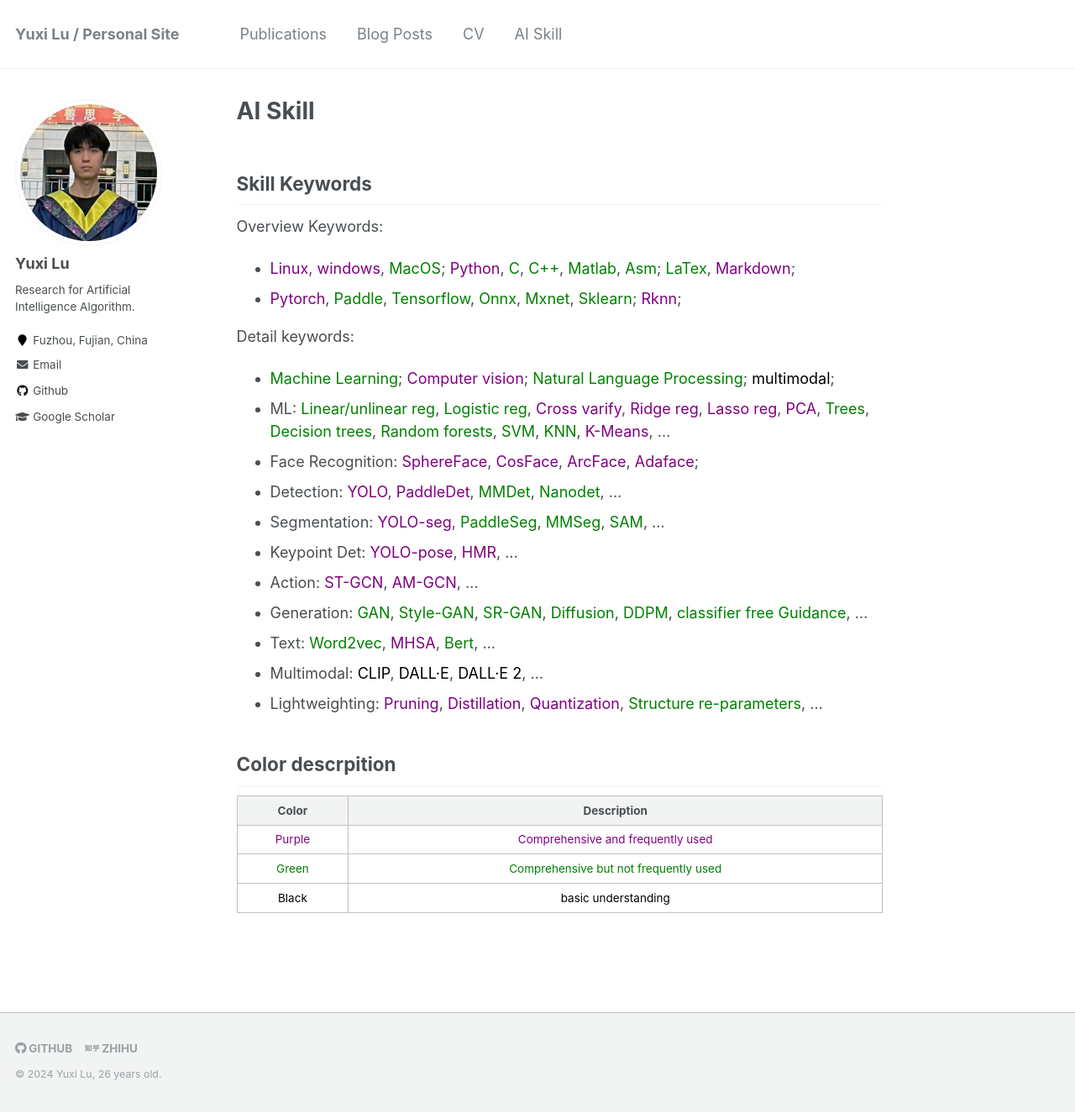
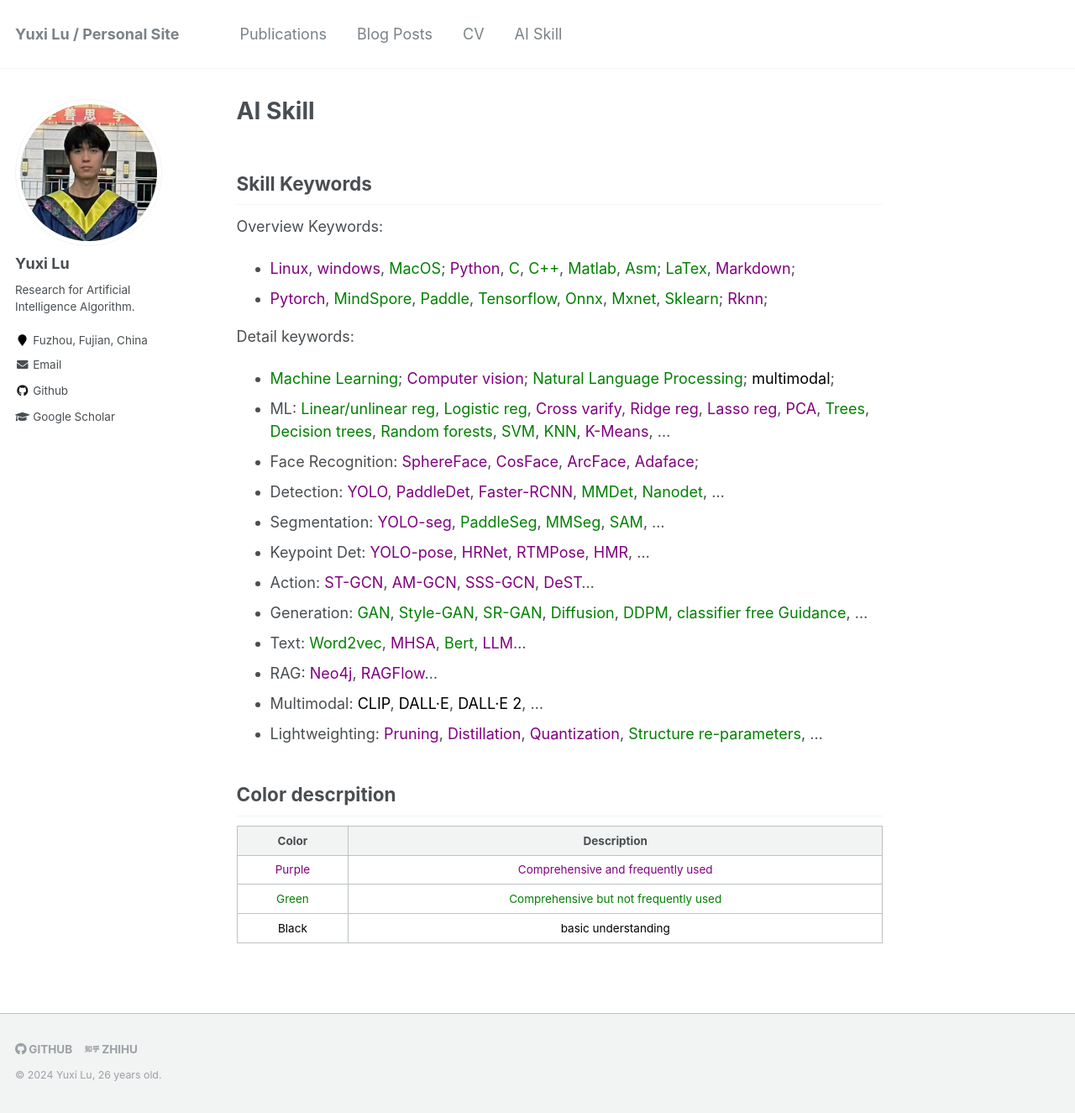
Before and after one commit to divided7/divided7.github.io, a Jekyll site: the page built from _pages/markdown.md, in a window 1280 px wide and 1325 px high. Shown: the whole window at 84% size. Built offline with Jekyll 4.4.1, drawn with Linux system fonts in a browser that asks for light colours.

Commit message:
Update markdown.md

```diff
--- a/_pages/markdown.md
+++ b/_pages/markdown.md
@@ -11,19 +11,20 @@ redirect_from:
 Overview Keywords:
 * <span style="color: Purple;">Linux</span>, <span style="color: Purple;"> windows</span>, <span style="color: Green;">
  MacOS</span>; <span style="color: Purple;">Python</span>, <span style="color: Green;"> C</span>, <span style="color: Green;"> C++</span>, <span style="color: Green;"> Matlab</span>, <span style="color: Green;"> Asm</span>; <span style="color: Green;"> LaTex</span>, <span style="color: Purple;">Markdown</span>;
-* <span style="color: Purple;">Pytorch</span>,<span style="color: Green;"> Paddle</span>, <span style="color: Green;"> Tensorflow</span>, <span style="color: Green;"> Onnx</span>, <span style="color: Green;"> Mxnet</span>, <span style="color: Green;"> Sklearn</span>; <span style="color: Purple;"> Rknn</span>;
+* <span style="color: Purple;">Pytorch</span>, <span style="color: Green;"> MindSpore</span>, <span style="color: Green;"> Paddle</span>, <span style="color: Green;"> Tensorflow</span>, <span style="color: Green;"> Onnx</span>, <span style="color: Green;"> Mxnet</span>, <span style="color: Green;"> Sklearn</span>; <span style="color: Purple;"> Rknn</span>;
 
 Detail keywords:
 
 * <span style="color: green;">Machine Learning</span>;<span style="color: Purple;"> Computer vision</span>; <span style="color: green;"> Natural Language Processing</span>; <span style="color: black;"> multimodal</span>;
 * ML: <span style="color: green;">Linear/unlinear reg</span>, <span style="color: green;"> Logistic reg</span>, <span style="color: Purple;"> Cross varify</span>, <span style="color: Purple;"> Ridge reg</span>, <span style="color: Purple;"> Lasso reg</span>, <span style="color: Purple;"> PCA</span>, <span style="color: green;"> Trees</span>, <span style="color: green;"> Decision trees</span>, <span style="color: green;"> Random forests</span>, <span style="color: green;"> SVM</span>, <span style="color: green;"> KNN</span>, <span style="color: Purple;"> K-Means</span>, ...
 * Face Recognition: <span style="color: Purple;">SphereFace</span>, <span style="color: Purple;">CosFace</span>, <span style="color: Purple;">ArcFace</span>, <span style="color: Purple;">Adaface</span>;
-* Detection: <span style="color: Purple;">YOLO</span>, <span style="color: Purple;"> PaddleDet</span>, <span style="color: green;"> MMDet</span>, <span style="color: green;"> Nanodet</span>, ...
+* Detection: <span style="color: Purple;">YOLO</span>, <span style="color: Purple;"> PaddleDet</span>, <span style="color: Purple;"> Faster-RCNN</span>, <span style="color: green;"> MMDet</span>, <span style="color: green;"> Nanodet</span>, ...
 * Segmentation: <span style="color: Purple;">YOLO-seg</span>, <span style="color: green;"> PaddleSeg</span>, <span style="color: green;"> MMSeg</span>, <span style="color: green;"> SAM</span>, ...
-* Keypoint Det: <span style="color: Purple;">YOLO-pose</span>, <span style="color: Purple;"> HMR</span>, ...
-* Action: <span style="color: Purple;"> ST-GCN</span>, <span style="color: Purple;"> AM-GCN</span>, ...
+* Keypoint Det: <span style="color: Purple;">YOLO-pose</span>, <span style="color: Purple;">HRNet</span>, <span style="color: Purple;">RTMPose</span>, <span style="color: Purple;"> HMR</span>, ...
+* Action: <span style="color: Purple;"> ST-GCN</span>, <span style="color: Purple;"> AM-GCN</span>, <span style="color: Purple;"> SSS-GCN</span>, <span style="color: Purple;"> DeST</span>...
 * Generation: <span style="color: green;"> GAN</span>, <span style="color: green;"> Style-GAN</span>, <span style="color: green;"> SR-GAN</span>, <span style="color: green;"> Diffusion</span>, <span style="color: green;"> DDPM</span>, <span style="color: green;"> classifier free Guidance</span>, ...
-* Text: <span style="color: green;">Word2vec</span>, <span style="color: Purple;"> MHSA</span>, <span style="color: green;"> Bert</span>, ...
+* Text: <span style="color: green;">Word2vec</span>, <span style="color: Purple;"> MHSA</span>, <span style="color: green;"> Bert</span>, <span style="color: Purple;"> LLM</span>...
+* RAG: <span style="color: Purple;"> Neo4j</span>, <span style="color: Purple;"> RAGFlow</span>...
 * Multimodal: <span style="color: black;">CLIP</span>, <span style="color: black;"> DALL·E</span>, <span style="color: black;">DALL·E 2</span>, ...
 * Lightweighting: <span style="color: Purple;">Pruning</span>, <span style="color: Purple;"> Distillation</span>, <span style="color: Purple;"> Quantization</span>, <span style="color: green;"> Structure re-parameters</span>, ...
 
```
